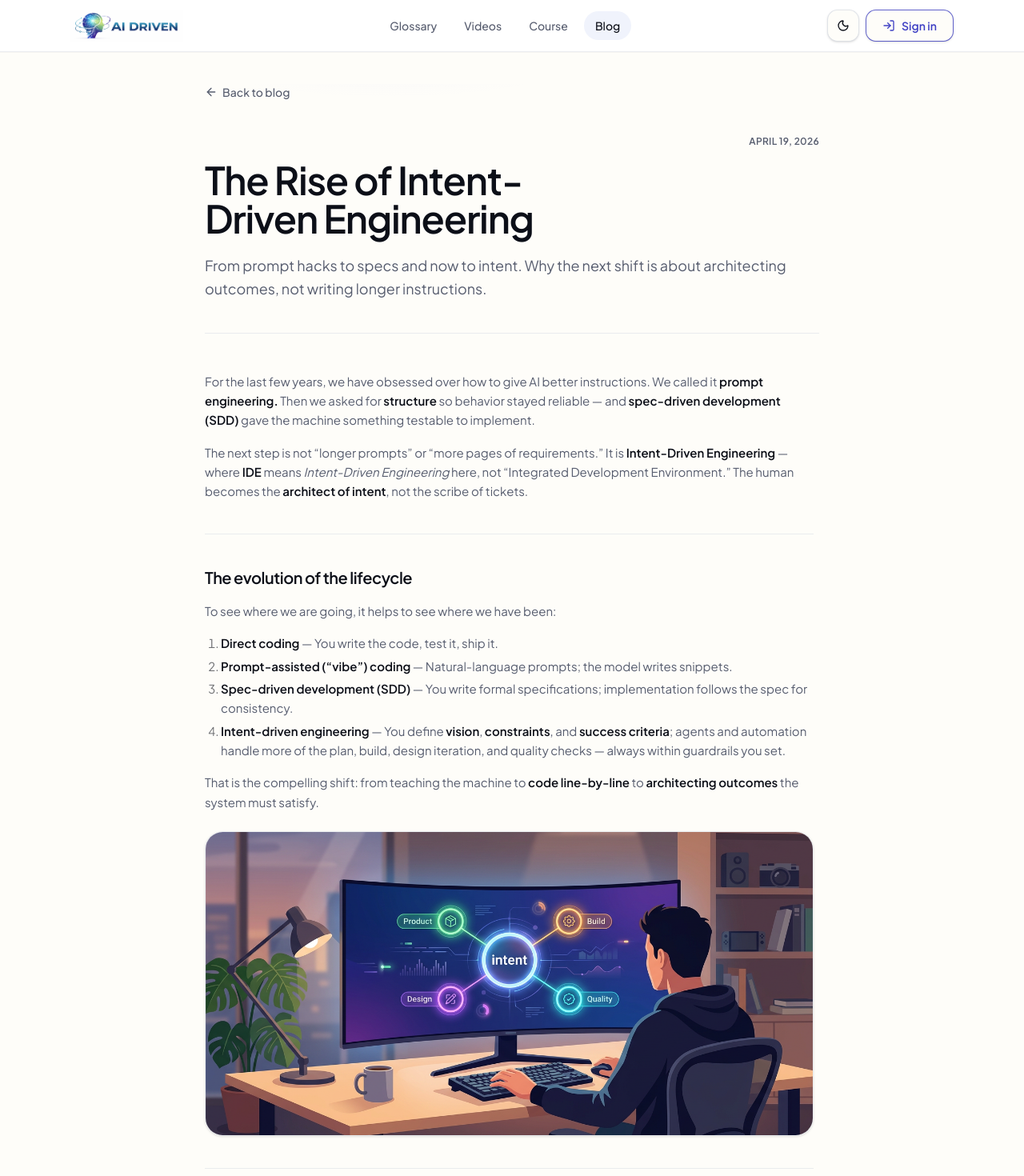
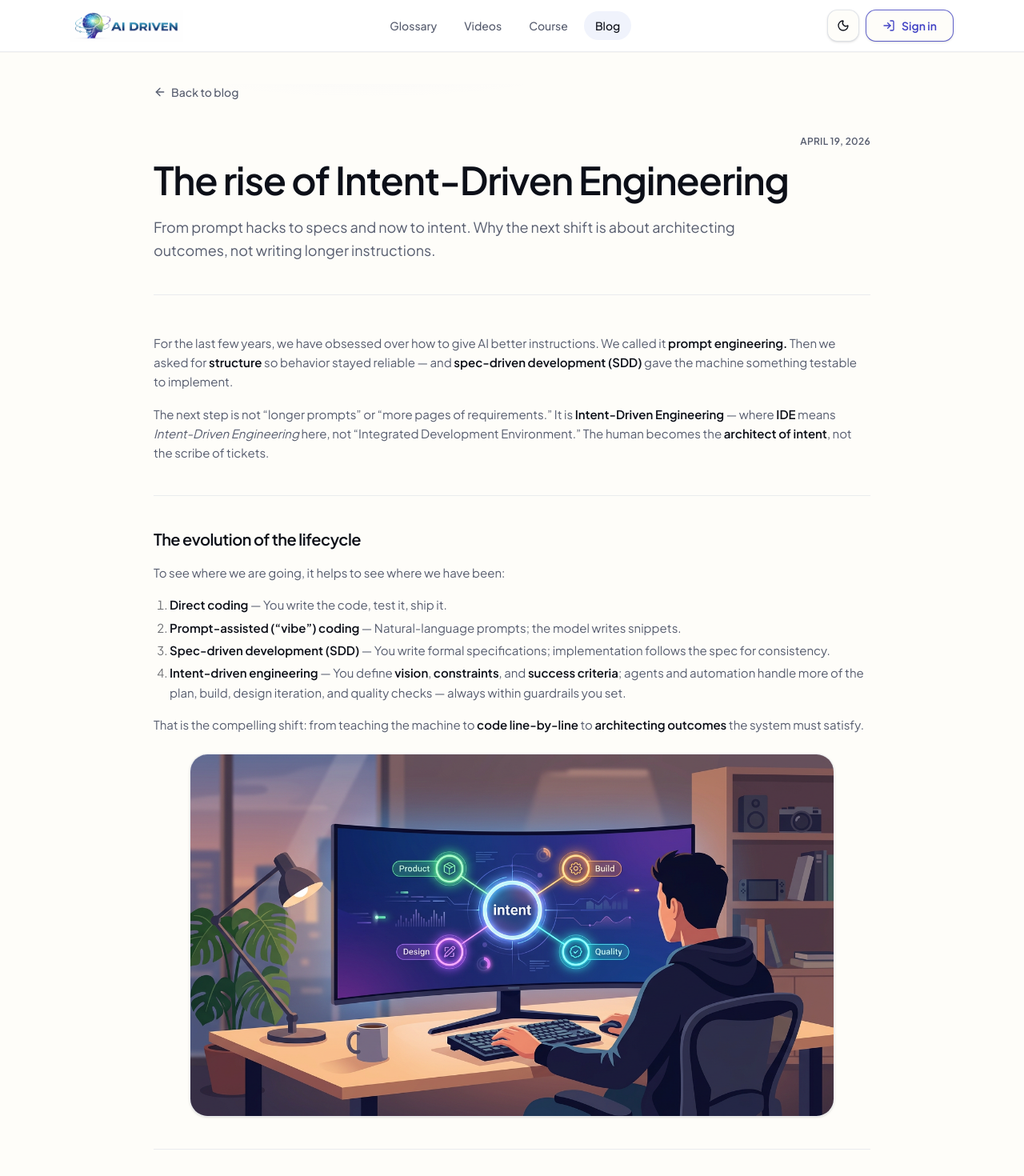
Before and after one commit to slavamlinsky/sdd-show, a Next.js app: page /blog/intent-driven-engineering in a window 1280 px wide. Shown: the top 1470 px of the page at 80% size. Built offline with nearby package versions, Linux system fonts and the light colour scheme.

Commit message:
Blog: intent-driven figures (user/schema/role-shift), 16:9 markdown frames
- intent-driven-engineering: user + schema PNGs, restore role-shift JPG
- markdown-content: aspect-video for user/schema; default 2:1 elsewhere
- spec-blog: inline figure rules; blog slug page tweaks

```diff
--- a/app/(shell-padded)/blog/[slug]/page.tsx
+++ b/app/(shell-padded)/blog/[slug]/page.tsx
@@ -30,7 +30,7 @@ export default async function BlogPostPage({ params }: Props) {
   if (!post) notFound();
 
   return (
-    <div className="relative mx-auto w-full max-w-3xl">
+    <div className="relative mx-auto w-full max-w-4xl">
       <div
         className="pointer-events-none absolute inset-x-0 top-0 h-[320px] bg-[radial-gradient(ellipse_70%_55%_at_30%_-30%,rgba(99,102,241,0.07),transparent_65%)]"
         aria-hidden
@@ -55,10 +55,10 @@ export default async function BlogPostPage({ params }: Props) {
                 day: "numeric",
               })}
             </time>
-            <h1 className="mt-4 text-balance">
+            <h1 className="mt-4 text-balance sm:text-prettier">
               {post.meta.title}
             </h1>
-            <p className="mt-5 max-w-prose text-lg leading-relaxed text-muted-foreground">{post.meta.description}</p>
+            <p className="mt-5 max-w-3xl text-lg leading-relaxed text-muted-foreground">{post.meta.description}</p>
           </header>
           <div className="pt-12">
             <MarkdownContent markdown={post.content} />
--- a/components/markdown-content.tsx
+++ b/components/markdown-content.tsx
@@ -1,6 +1,7 @@
 import Image from "next/image";
 import ReactMarkdown from "react-markdown";
 import remarkGfm from "remark-gfm";
+import { cn } from "@/lib/utils";
 
 /** Path only, for extension checks (query strings, hash, case). */
 function pathForExtension(src: string): string {
@@ -35,9 +36,22 @@ function isNextAllowedRemote(src: string): boolean {
   return false;
 }
 
-/** Wide figure box (~2:1); object-cover fills width and crops vertically when needed. */
-const figureShell =
-  "relative my-6 block aspect-[2/1] w-full overflow-hidden rounded-xl border border-border/60 bg-muted/20 not-italic shadow-sm";
+/** Shared frame for blog figures; aspect ratio varies (see `figureAspectForSrc`). */
+const figureShellBase =
+  "relative my-6 block w-full overflow-hidden rounded-xl border border-border/60 bg-muted/20 not-italic shadow-sm";
+
+/** Default wide figure (~2:1). Intent-driven article hero figures use 16:9 — see spec-blog.md. */
+const figureAspectDefault = "aspect-video";
+/** 16:9 — Tailwind `aspect-video`. */
+const figureAspectVideo = "aspect-video";
+
+function figureAspectForSrc(src: string): string {
+  const path = pathForExtension(src).toLowerCase();
+  if (path.includes("intent-driven-user") || path.includes("intent-driven-schema")) {
+    return figureAspectVideo;
+  }
+  return figureAspectDefault;
+}
 
 const figureMediaClass = "h-full w-full object-cover object-center";
 
@@ -80,6 +94,7 @@ const markdownComponents = {
     if (!src || typeof src !== "string") return null;
 
     const unoptimized = isSvgPath(src);
+    const figureShell = cn(figureShellBase, figureAspectForSrc(src));
 
     if (isRemoteSrc(src) && !isNextAllowedRemote(src)) {
       return (
@@ -97,7 +112,7 @@ const markdownComponents = {
     }
 
     return (
-      <span className={figureShell}>
+      <span className={figureShell + "  mx-auto sm:w-9/10"}>
         <Image
           src={src}
           alt={alt ?? ""}
@@ -113,7 +128,7 @@ const markdownComponents = {
 
 export function MarkdownContent({ markdown }: { markdown: string }) {
   return (
-    <article className="prose-brand max-w-prose">
+    <article className="prose-brand max-w-4xl">
       <ReactMarkdown remarkPlugins={[remarkGfm]} components={markdownComponents}>
         {markdown}
       </ReactMarkdown>
--- a/content/blog/intent-driven-engineering.md
+++ b/content/blog/intent-driven-engineering.md
@@ -1,5 +1,5 @@
 ---
-title: "The Rise of Intent-Driven Engineering"
+title: "The rise of Intent-Driven Engineering"
 slug: "intent-driven-engineering"
 date: "2026-04-19"
 description: "From prompt hacks to specs and now to intent. Why the next shift is about architecting outcomes, not writing longer instructions."
@@ -22,7 +22,7 @@ To see where we are going, it helps to see where we have been:
 
 That is the compelling shift: from teaching the machine to **code line-by-line** to **architecting outcomes** the system must satisfy.
 
-![Developer as intent architect: figure at a desk facing a display where intent connects to Product, Design, Build, and Quality](/images/intent-driven-developer.png)
+![Intent architect at work: human-centered view of defining outcomes and guardrails](/images/intent-driven-user.png)
 
 ---
 
@@ -47,7 +47,7 @@ Fear of losing control is natural. In practice, **control moves upstream**:
 
 The machine can broaden the **middle** of the workflow; it does not remove accountability at the edges.
 
-![Diagram: human intent and guardrails, agents and automation in the middle, human verify and ship](/images/intent-driven-diagram.png)
+![Schema: human intent and guardrails, agents and automation in the middle, human verify and ship](/images/intent-driven-schema.png)
 
 ---
 
```
Also changed, not shown: public/images/intent-driven-schema.png (added), public/images/intent-driven-user.png (added), 1 other file (tests, documents, lock files or other folders).
